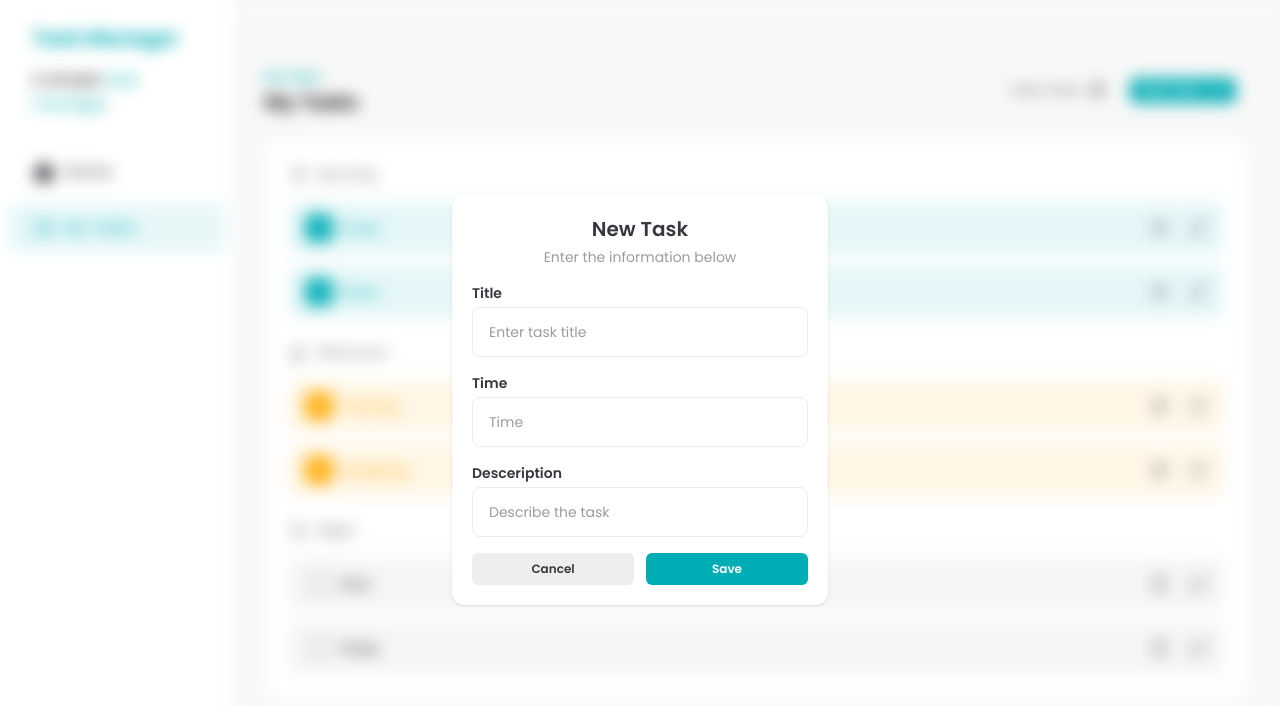
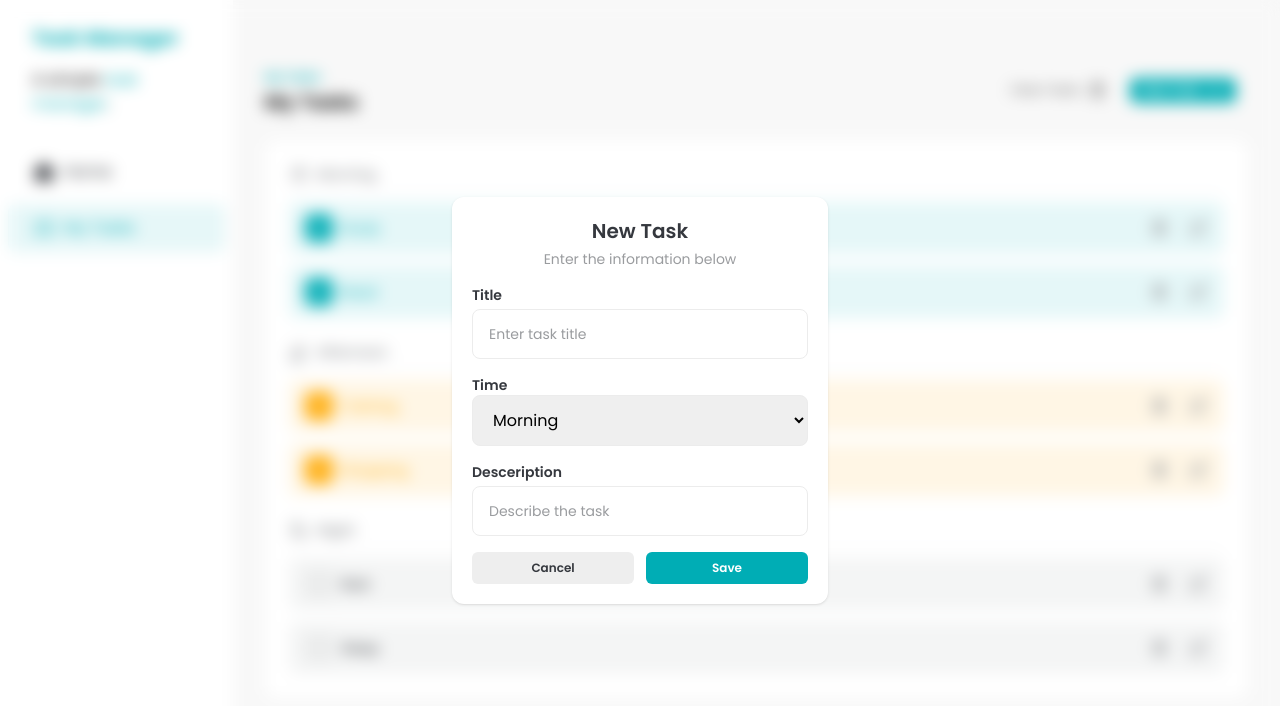
Before and after one commit to guitessmann09/fsc-task-manager, a React (Vite) app: page / in a window 1280 px wide. Both pictures are taken after a click on the button "New Task". Shown: the top 706 px of the page. Built offline with nearby package versions, Linux system fonts and the light colour scheme.

Commit message:
feat: add TimeSelect component

```diff
--- a/src/components/AddTaskDialog.jsx
+++ b/src/components/AddTaskDialog.jsx
@@ -6,6 +6,7 @@ import { CSSTransition } from 'react-transition-group'
 
 import Button from './Button'
 import Input from './Input'
+import TimeSelect from './TimeSelect'
 
 const AddTaskDialog = ({ isOpen, handleClose }) => {
   const nodeRef = useRef()
@@ -35,7 +36,7 @@ const AddTaskDialog = ({ isOpen, handleClose }) => {
                   label="Title"
                   placeholder="Enter task title"
                 />
-                <Input id="time" label="Time" placeholder="Time" />
+                <TimeSelect />
                 <Input
                   id="description"
                   label="Desceription"
--- /dev/null
+++ b/src/components/TimeSelect.jsx
@@ -0,0 +1,21 @@
+import InputLabel from './InputLabel'
+
+const TimeSelect = () => {
+  return (
+    <div>
+      <div className="flex flex-col gap-1 text-left">
+        <InputLabel htmlFor="time">Time</InputLabel>
+      </div>
+      <select
+        id="time"
+        className="w-full rounded-lg border border-solid border-[#ECECEC] px-4 py-3 outline-[#00ADB5] transition-all placeholder:text-sm placeholder:text-[#9A9C9F] focus:border-[#00ADB5] focus:outline-none focus:ring-[#00ADB5]"
+      >
+        <option value="morning">Morning</option>
+        <option value="afternoon">Afternoon</option>
+        <option value="evening">Evening</option>
+      </select>
+    </div>
+  )
+}
+
+export default TimeSelect
```
